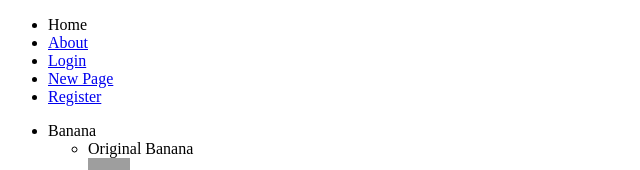
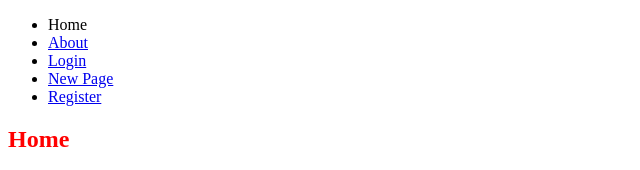
Before and after one commit to richrosenthal/HTML_HW, a plain HTML site: page index.html in a window 1280 px wide. Shown: the top 170 px of the page, without its empty margins (0-640 px from the left). Drawn offline with Linux system fonts and the light colour scheme; grey boxes are pictures that could not be loaded.

Commit message:
add type to link tag

```diff
--- a/index.html
+++ b/index.html
@@ -4,6 +4,7 @@
 <head>
   <meta charset="utf-8">
   <title>My first website</title>
+  <link rel="stylesheet" type="text/css" href="style.css">
 </head>
 
 <body>
@@ -19,6 +20,7 @@
     </nav>
   </header>
 
+  <h2>Home</h2>
 
   <ul>
     <li>Banana</li>
--- a/style.css
+++ b/style.css
@@ -0,0 +1,7 @@
+/* Selector {
+  Proprty: value;
+} */
+
+h2 {
+  color: red;
+}
```
